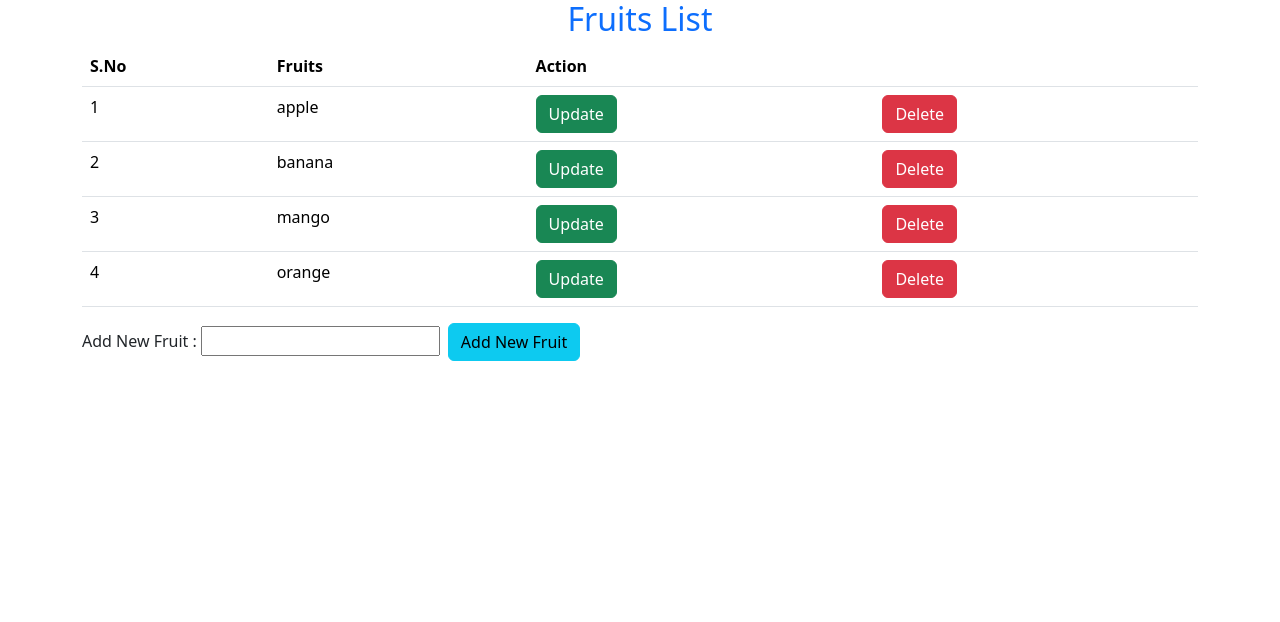
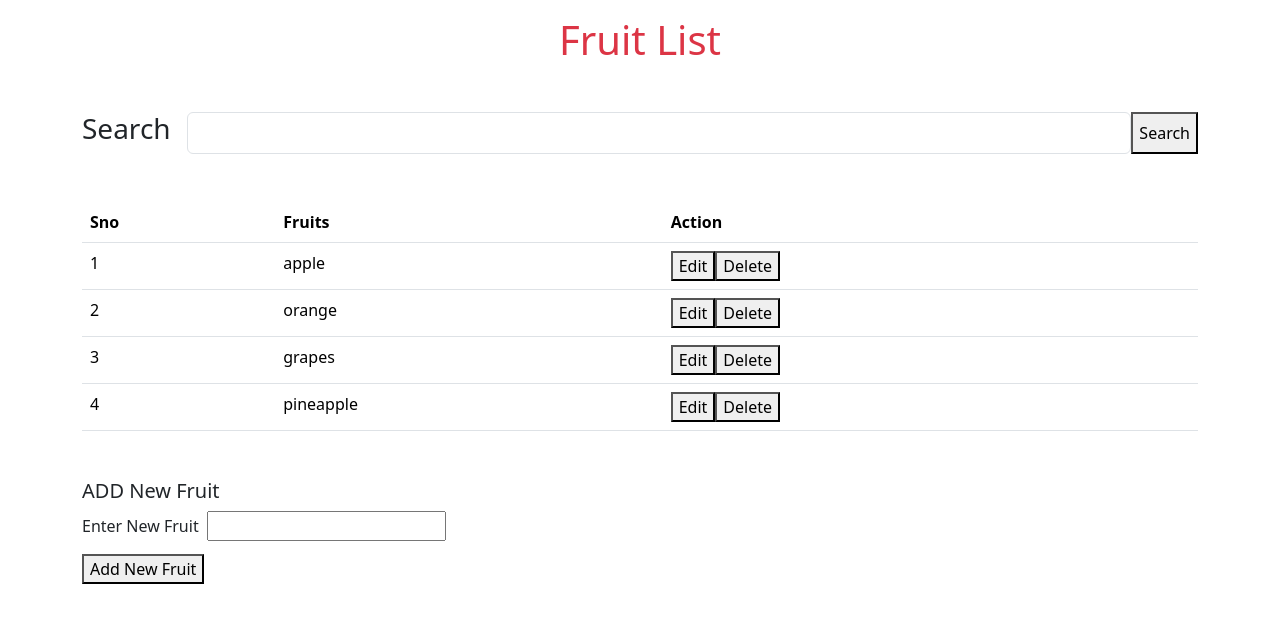
Before and after one commit to spikersnaveenraja-Tech/React-Vite, a React (Vite) app: page / in a window 1280 px wide. Shown: the top 622 px of the page. Built offline with nearby package versions, Linux system fonts and the light colour scheme.

Commit message:
Aligned workout

```diff
--- /dev/null
+++ b/src/ListManagement/FruitMainpage.jsx
@@ -0,0 +1,174 @@
+import { useState } from "react"
+
+
+export default function FruitMainpage(){
+
+    const [fruits,setFruits] = useState(["apple","orange","grapes","pineapple"])
+    const [error, setError] = useState(null)
+    const [newFruit,setNewFruit] = useState(null)
+    const [edit, setEdit] = useState(false)
+    const [fruitState, setFruitState] = useState([])
+    const [searchText,setSearchText] = useState(null)
+
+
+     const handleChange = (e) => {
+        setNewFruit(e.target.value)
+    }
+
+    const handleSubmit = (e) => {
+
+        e.preventDefault()
+
+        const isAvailabilty = fruits.find( value => value == newFruit )
+        if(isAvailabilty === undefined){
+            setError(null)
+            setFruits([ ...fruits,newFruit])
+        }
+        else{
+            setError("This Fruit is already Available the list ")
+        }
+
+    }
+
+
+    const handleDelete = (fruitIndex) => {
+        const newFruiltList = fruits.filter((value, index) => index != fruitIndex)
+        setFruits(newFruiltList)
+
+    }
+
+    const handleSave = (fruitIndex) => {
+        const newFruitList = fruits.map((value, index) => {
+            return index === fruitIndex
+                ? fruitState[fruitIndex] ?? value
+                : value;
+        });
+
+        setFruits(newFruitList);
+        setEdit(false);
+    };
+
+     const handleSearch = (e) => {
+        e.preventDefault()
+        if(searchText == null){
+            setError("Your search Item empty")
+        }
+        else{
+            setError(null)
+            const newFruiltList = fruits.filter((value, index) =>  value.toLowerCase().indexOf(searchText) != -1 )
+            setFruits(newFruiltList)
+        }
+    }
+
+    return (
+        <>
+         {!edit ?
+          (
+             <div className="container mt-3">
+                <div className="h1 text-center text-danger"> Fruit List </div>
+                   {error && <div className="alert alert-danger">{error}</div>}
+                <div className="mt-5">
+                    <form onSubmit = {handleSearch}>
+                        <div className ="d-flex">
+                            <label htmlFor="search" className="h3 form-label"> Search </label>
+                            <input
+                                type="text"
+                                id = "search"
+                                className="form-control ms-3"
+                                onChange={(e) => setSearchText(e.target.value)} />
+                            <button type="submit">Search</button>
+                        </div>
+                    </form>
+                </div>
+                <table className="table mt-5">
+                    <thead>
+                        <tr>
+                            <th>Sno</th>
+                            <th>Fruits</th>
+                            <th>Action</th>
+                        </tr>
+                    </thead>
+                    <tbody>
+                        {fruits && fruits.length != 0 ? (
+                            fruits.map((value, index) => {
+                                return (
+                                    <tr key={index}>
+                                        <td>{index + 1}</td>
+                                        <td>{value}</td>
+                                        <td>
+                                            <button onClick={() => setEdit(true)}>Edit</button>
+                                            <button onClick={() => handleDelete(index)}>Delete</button>
+                                        </td>
+                                    </tr>
+                                );
+                            })
+                        ) : (
+                            <tr>
+                                <td colspan={3}>No Fruits Found</td>
+                            </tr>
+                        )}
+                    </tbody>
+                </table>
+            </div>
+          )
+           :
+          (
+              <div className="container mt-3">
+                <div className="h1 text-center text-danger"> Fruit List </div>
+                 <table className="table">
+                    <thead>
+                        <tr>
+                            <th>Sno</th>
+                            <th>Fruits</th>
+                            <th>Action</th>
+                        </tr>
+                    </thead>
+                    <tbody>
+                        {fruits.map((value, index) => {
+                            return (
+                                <tr key={index}>
+                                    <td>{index + 1}</td>
+                                    <td>
+                                        <input
+                                            type="text"
+                                            value = { fruitState[index] ?? value}
+                                            onChange={(e) => {
+                                                setFruitState({
+                                                    ...fruitState,
+                                                    [index]: e.target.value
+                                                });
+                                            }}
+                                        />
+                                    </td>
+                                    <td>
+                                        <button onClick={() => handleSave(index)}>Save</button>
+                                    </td>
+
+                                </tr>
+                            )
+                        })}
+                    </tbody>
+                </table>
+              </div>
+          )
+        }
+           <div className ="container mt-5">
+               <div className="h5"> ADD New Fruit</div>
+               <form onSubmit = {handleSubmit}>
+                  <div className="mt-1">
+                    <label htmlFor="" className="form-label">Enter New Fruit</label>
+                    <input
+                        type="text"
+                        name="newFruit"
+                        className ="ms-2"
+                        onChange ={ handleChange }
+                    />
+               </div>
+               <div className = "mt-2">
+                  <button type="submit"> Add New Fruit </button>
+               </div>
+               </form>
+            </div>
+       </>
+    )
+}
--- a/src/Simple-UnderStanding-Map/Components.jsx/Listitem.jsx
+++ b/src/Simple-UnderStanding-Map/Components.jsx/Listitem.jsx
@@ -22,7 +22,7 @@ export default function ListItem({
     }
 
     const handleUpdate = (index) => {
-         setError(null)
+        setError(null)
         setEditIndex(index);
         setNewUpdatedFruit(fruits[index]);
         setShowForm(true);
--- a/src/Simple-UnderStanding-Map/LoopWithAction.jsx
+++ b/src/Simple-UnderStanding-Map/LoopWithAction.jsx
@@ -7,14 +7,11 @@ export default function LoopWithAction(){
     const[error,setError] = useState(null)
 
     const handleChange = (eve)=>{
-         debugger;
          if(eve.target.value != null)
            setNewFruit(eve.target.value)
     }
 
     const addFruit = () => {
-        debugger;
-        console.log('newFruit',newFruit)
 
         if(newFruit === null ||  newFruit.trim().length === 0){
             setError("Please enter the fruit ")
--- a/src/main.jsx
+++ b/src/main.jsx
@@ -3,10 +3,10 @@ import { createRoot } from 'react-dom/client'
 import '../node_modules/bootstrap/dist/css/bootstrap.min.css'
 import '../node_modules/bootstrap/dist/js/bootstrap.bundle.js'
 
-import DeleteAction from'./Simple-UnderStanding-Map/DeleteAction.jsx'
+import  FruitMainpage from './ListManagement/FruitMainpage.jsx'
 
 createRoot(document.getElementById('root')).render(
   <StrictMode>
-    <DeleteAction />
+    <FruitMainpage />
   </StrictMode>,
 )
```
